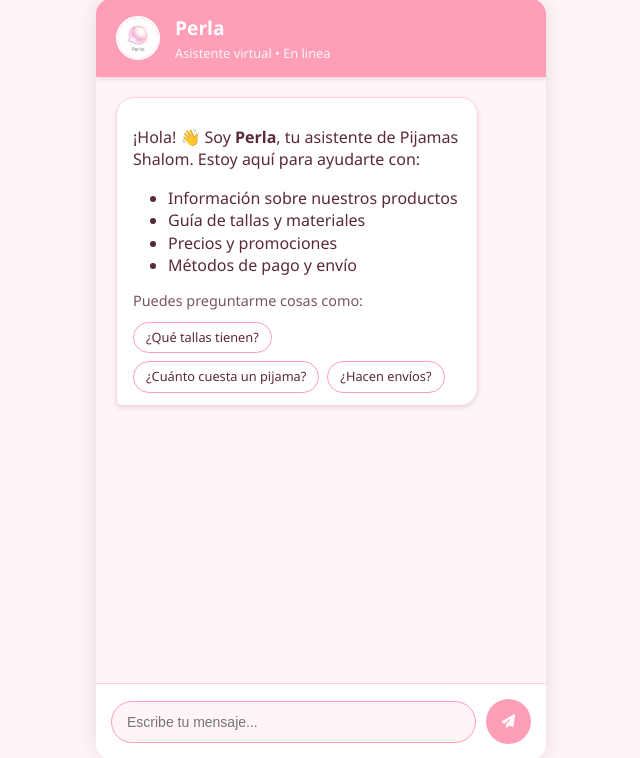
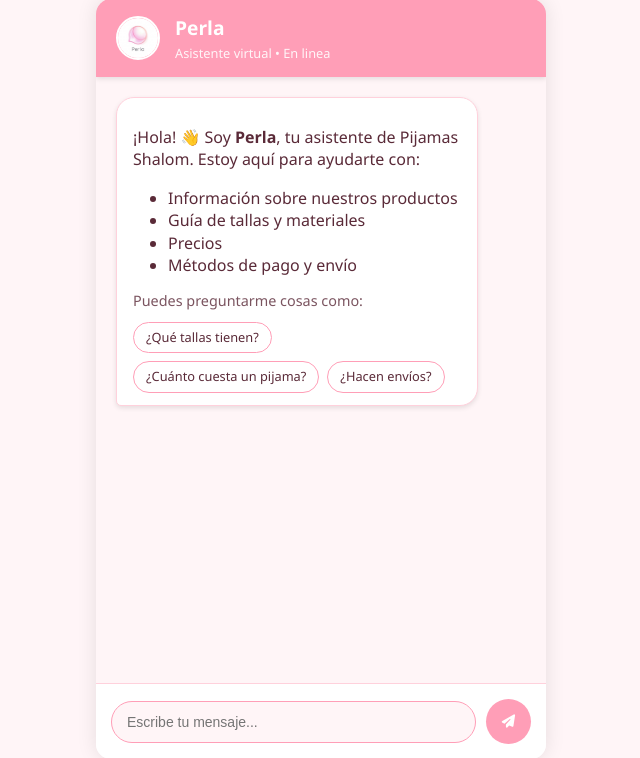
Before and after one commit to Andres9910/CHATBOT-DEEPSEEK, a FastAPI app: page / in a window 1280 px wide. Shown: the part 21-779 px from the top of the page, without its empty margins (319-959 px from the left). Run offline with FastAPI, Linux system fonts and the light colour scheme.

Commit message:
coreccion sobre informacion de la tienda

```diff
--- a/main.py
+++ b/main.py
@@ -229,7 +229,7 @@ async def handle_chat(request: Request):
             # Respuesta alternativa si falla la API pero no la conexión
             alternative_responses = {
                 "talla": "📏 ¿Necesitas ayuda con tallas? Mujer: XS-XL, Hombre: S-XL, Niños: 4-16. [WhatsApp](https://w.app/ogzaqz)",
-                "precio": "💰 Pijamas desde $30,000 COP. ¡Contamos con promociones! ¿Para quién buscas?",
+                "precio": "💰 Pijamas desde $30,000 COP. ¿Para quién buscas?",
                 "envío": "🚚 Envíos a todo Colombia. Cúcuta $5,000, otras ciudades $15,000 COP"
             }
 
--- a/templates/chat.html
+++ b/templates/chat.html
@@ -273,7 +273,7 @@
                 <ul style="margin: 10px 0 0 20px; padding-left: 15px;">
                     <li>Información sobre nuestros productos</li>
                     <li>Guía de tallas y materiales</li>
-                    <li>Precios y promociones</li>
+                    <li>Precios</li>
                     <li>Métodos de pago y envío</li>
                 </ul>
 
```
